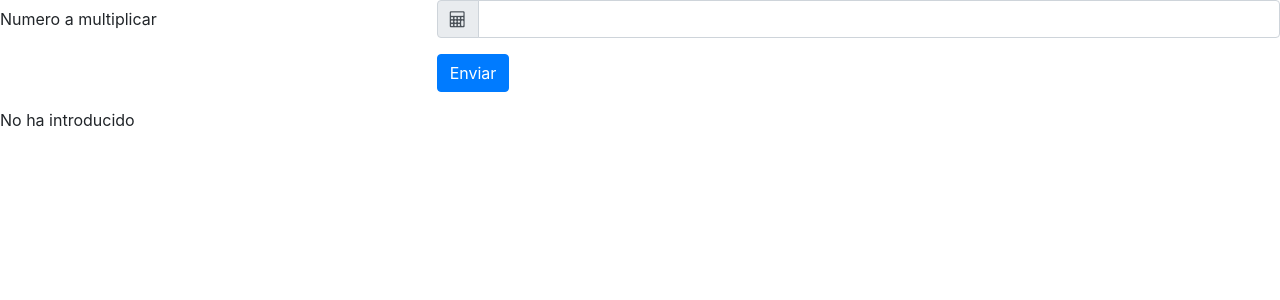
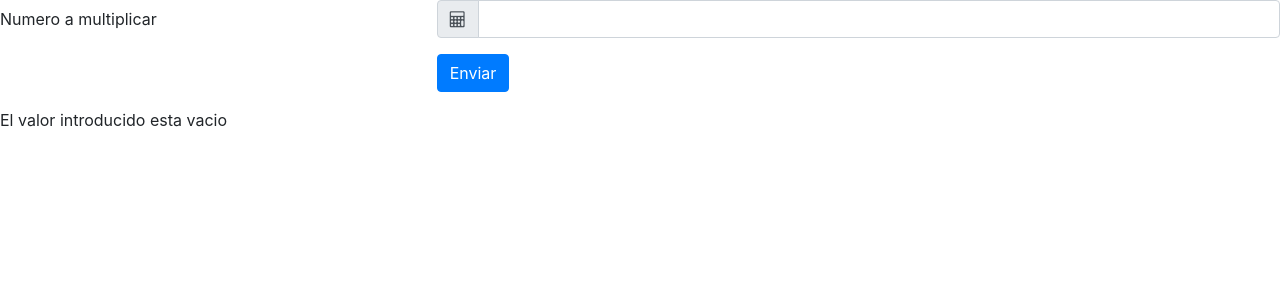
Before and after one commit to Adrian140604/Desarrollo_web_en_entorno_servidor, a PHP site: page /misEjercicios/formularioValidado.php in a window 1280 px wide. Shown: the top 300 px of the page. Run offline with PHP 8.4, Linux system fonts and the light colour scheme.

Commit message:
Formulario validado en la misma pagina

```diff
--- a/phpEjercicios/html/misEjercicios/formularioValidado.php
+++ b/phpEjercicios/html/misEjercicios/formularioValidado.php
@@ -33,10 +33,25 @@
 
     <?php
     if(isset($_GET["numero"])){
+      if ( !is_numeric($_GET["numero"])){
+        echo"El valor introducido no es un numero";
+      }
+      else{
         $numero=intval($_GET["numero"]);
+        for($i=0;$i<=10;$i++){
+          echo $numero." x ".$i." = ".$numero*$i."<br>";
+        }
+      }
+
+
+    }
+
+    else if (empty($_GET["numero"])){
+      echo "El valor introducido esta vacio";
+
     }
     else{
-        echo "No ha introducido ";
+      echo "No ha introducido ningun valor";
     }
     ?>
 </div>
```
